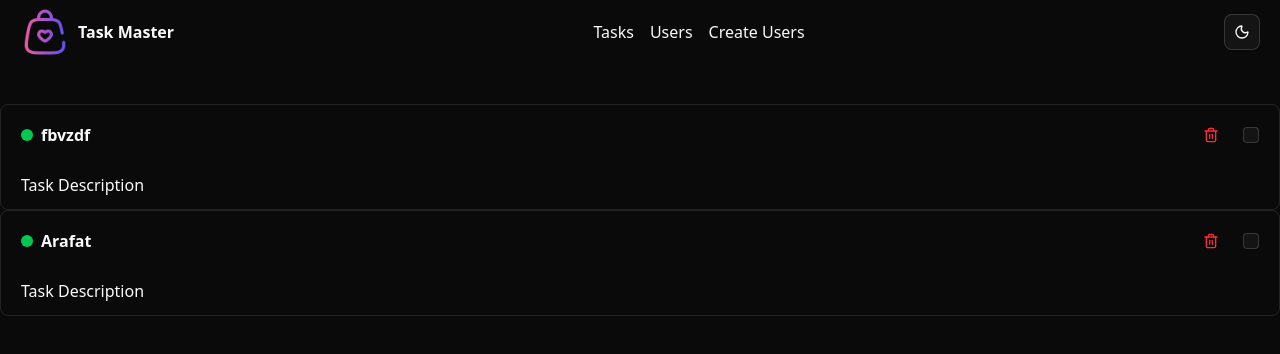
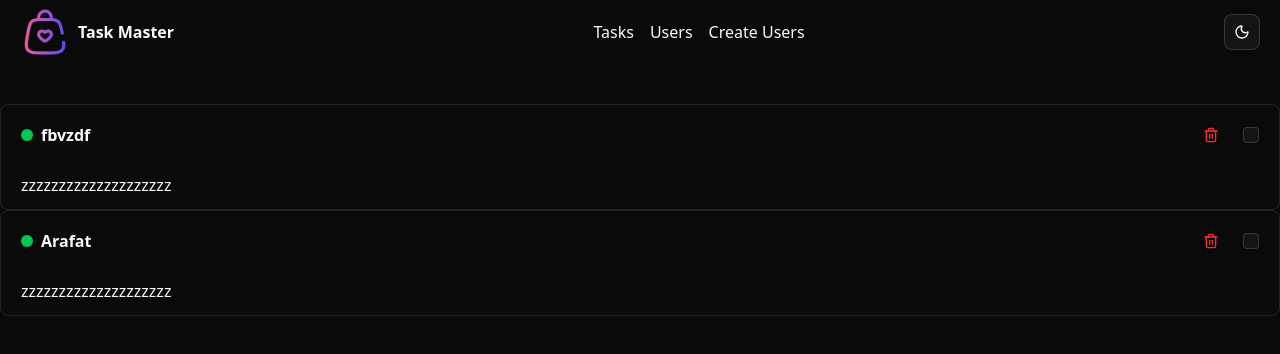
Before and after one commit to Arafat-boss/basic-todo-app-with-redux, a React (Vite) app: page /tasks in a window 1280 px wide. Shown: the top 354 px of the page. Built offline with nearby package versions, Linux system fonts and the light colour scheme.

Commit message:
cnow i am successfully create and render dynamic task

```diff
--- a/src/components/layout/TaskCard.tsx
+++ b/src/components/layout/TaskCard.tsx
@@ -25,7 +25,7 @@ export default function TaskCard({task}: IProps) {
           <Checkbox />
         </div>
       </div>
-      <p className="mt-5">Task Description</p>
+      <p className="mt-5">{task?.description}</p>
       {/* Enter picture */}
     </div>
   );
```
